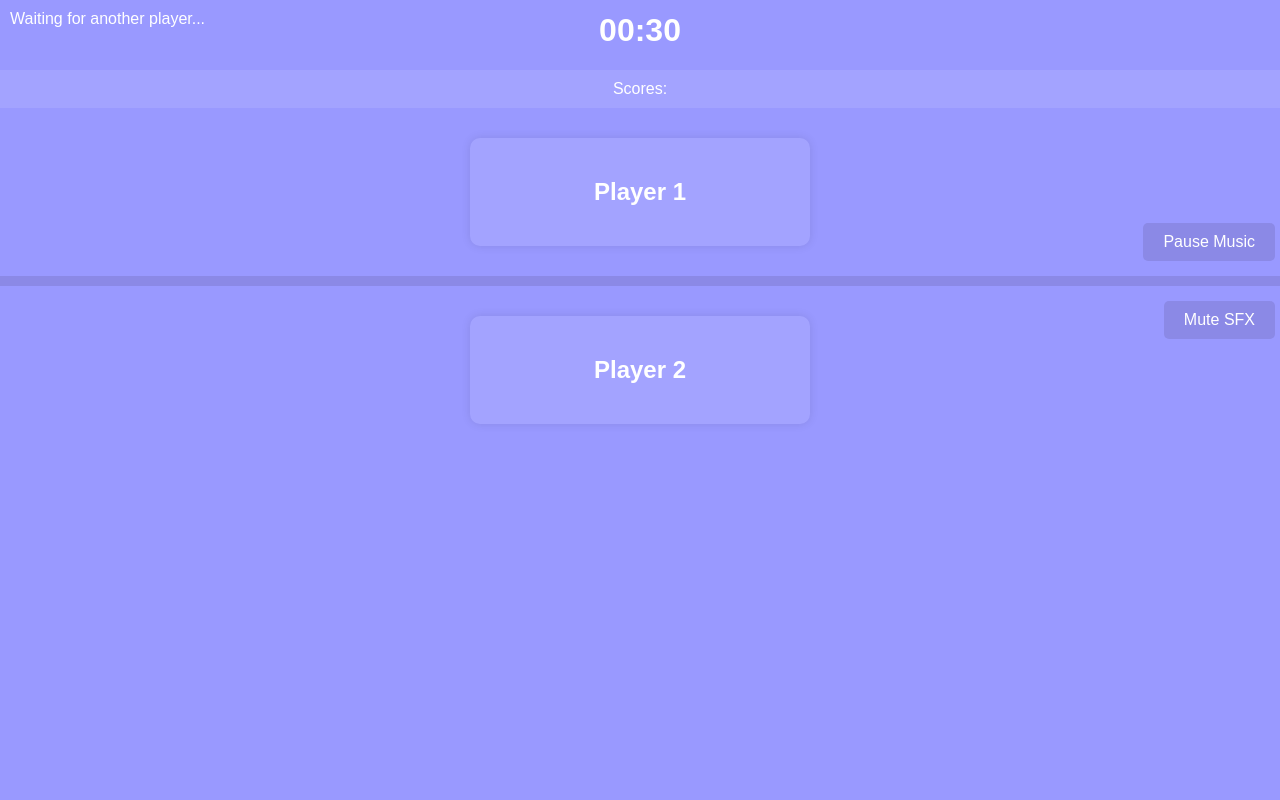
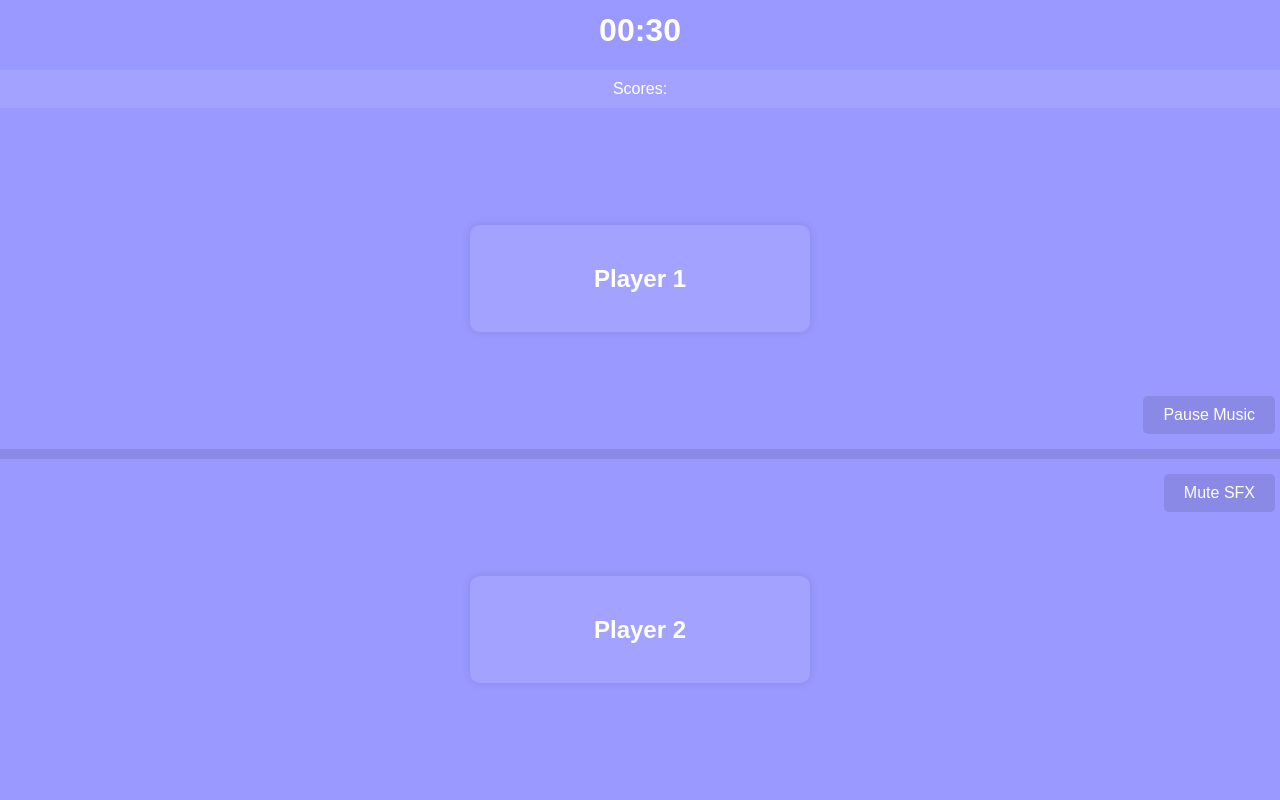
Before and after one commit to sy-contest/flask-rps, a Flask app: template templates/game.html in a window 1280 px wide. Run offline with Flask 3, Linux system fonts and the light colour scheme; the template is opened without the code that fills it, so the values that code supplies are empty; some libraries are stand-ins or nearby versions.

Commit message:
centered the divider with the audio buttons

```diff
--- a/templates/game.html
+++ b/templates/game.html
@@ -19,10 +19,10 @@
         }
         .game-container {
             display: grid;
-            grid-template-rows: auto auto 1fr auto 1fr;
+            grid-template-rows: auto auto 1fr auto 1fr auto;
             grid-template-columns: 1fr auto;
             gap: 10px;
-            height: 100%;
+            height: 100vh;
         }
         #timer-container {
             grid-column: 1 / -1;
@@ -50,16 +50,17 @@
             grid-row: 3;
             grid-column: 1 / -1;
         }
-        #player2-area {
-            grid-row: 5;
-            grid-column: 1 / -1;
-        }
         .divider {
             grid-row: 4;
             grid-column: 1 / -1;
             height: 10px;
             background-color: #8B89E6;
             width: 100%;
+            align-self: center;
+        }
+        #player2-area {
+            grid-row: 5;
+            grid-column: 1 / -1;
         }
         #musicControls {
             grid-row: 3;
@@ -76,12 +77,14 @@
             z-index: 1000;
         }
         #status {
+            display: none;
             position: absolute;
             top: 10px;
             left: 10px;
         }
         #result {
             position: absolute;
+            display: none;
             bottom: 10px;
             left: 50%;
             transform: translateX(-50%);
```
